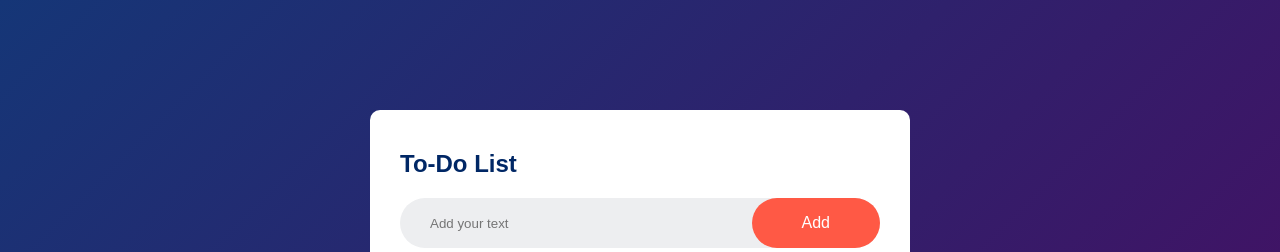
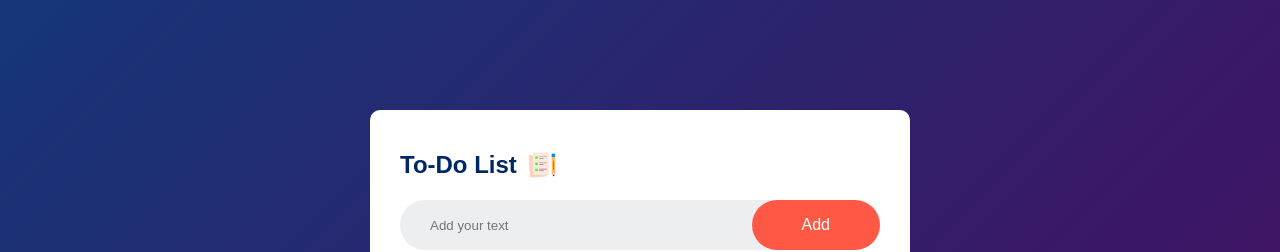
Before and after one commit to harshguptaclj/ToDoApp, a plain HTML site: page index.html in a window 1280 px wide. Shown: the top 252 px of the page. Drawn offline with Linux system fonts and the light colour scheme.

Commit message:
Update index.html

```diff
--- a/index.html
+++ b/index.html
@@ -9,7 +9,7 @@
 <body>
     <div class="container">
         <div class="todo-app">
-            <h2>To-Do List <img src="images\icon.png" alt=""></h2>
+            <h2>To-Do List <img src="icon.png" alt=""></h2>
             <div class="row">
                 <input type="text" id="input-box" placeholder="Add your text">
                 <button onclick="addTask()">Add</button>
```
